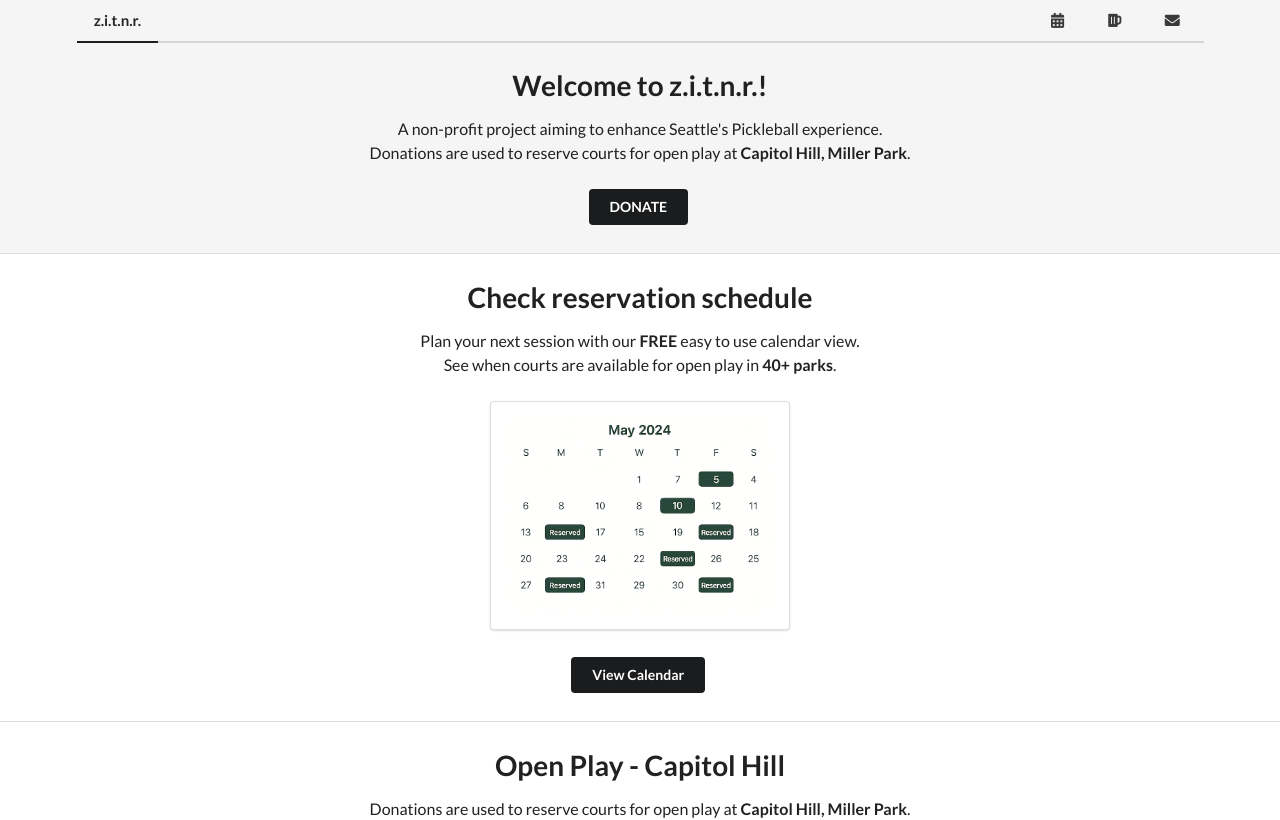
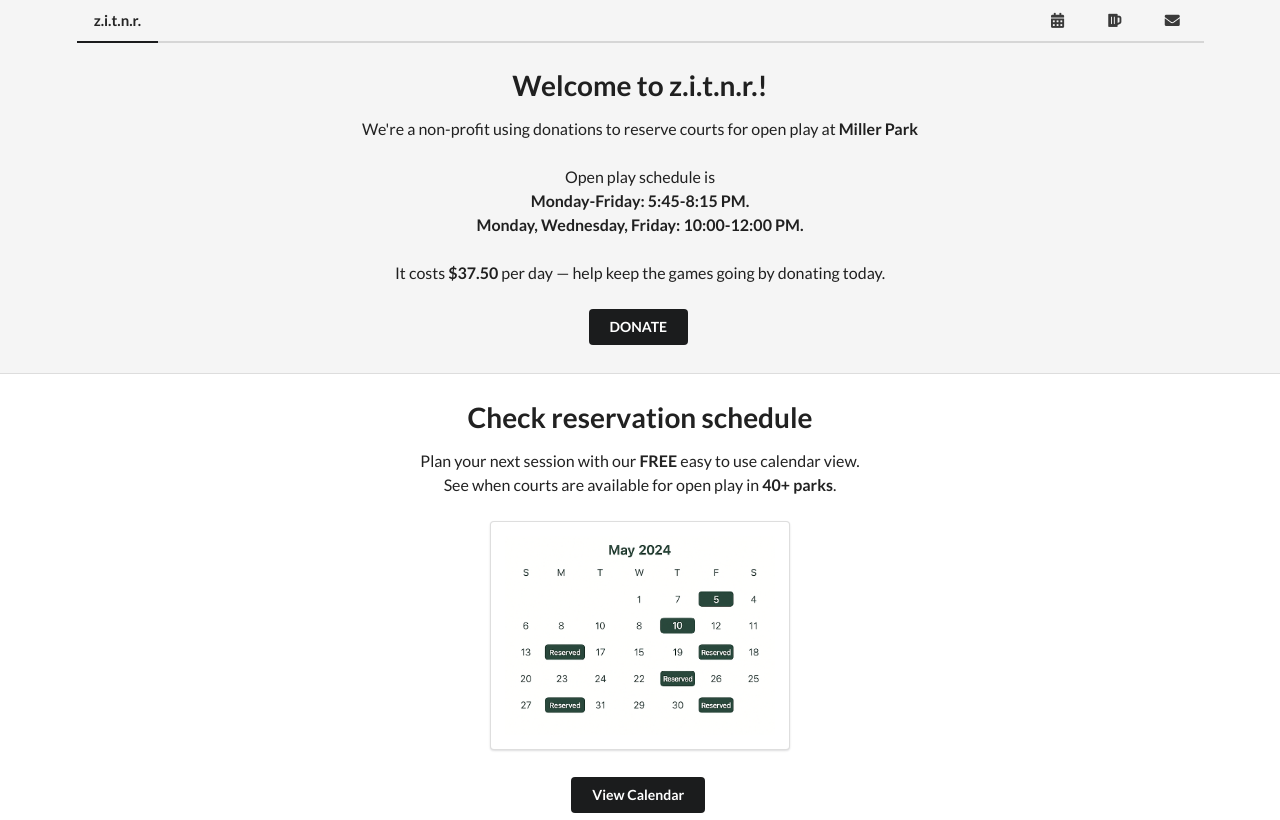
Before and after one commit to doboy/zitnr, a React app: page / in a window 1280 px wide. Shown: the top 820 px of the page. Built offline with nearby package versions, Linux system fonts and the light colour scheme; no server answers; the database is empty.

Commit message:
update homepage and donate tab

```diff
--- a/src/components/DonateTab.tsx
+++ b/src/components/DonateTab.tsx
@@ -54,6 +54,11 @@ export const DonateTab = ({
         </div>
       </h2>
       <BalanceWarningMessage totalCost={totalCost} totalDonations={totalDonations} handlePageChange={handlePageChange}/>
+
+      <h2 className="ui center aligned text container">
+        Reservation costs <strong>$37.50</strong> per day — help keep the games going by donating today.
+      </h2>
+
       <div className={classnames("ui center aligned very basic segment")}>
         <a href={link} className="ui primary button">
           Donate via Venmo
--- a/src/components/HomeTab.tsx
+++ b/src/components/HomeTab.tsx
@@ -14,8 +14,11 @@ export const HomeTab = ({ handlePageChange }: { handlePageChange: HandlePageChan
             Welcome to z.i.t.n.r.!
           </h1>
           <div>
-            A non-profit project aiming to enhance Seattle's Pickleball experience. <br />
-            Donations are used to reserve courts for open play at <strong>Capitol Hill, Miller Park</strong>.
+            We're a non-profit using donations to reserve courts for open play at <strong>Miller Park</strong><br /><br/>
+            Open play schedule is <br/>
+            <strong>Monday-Friday: 5:45-8:15 PM.</strong><br />
+            <strong>Monday, Wednesday, Friday: 10:00-12:00 PM.</strong><br /><br/>
+            It costs <strong>$37.50</strong> per day — help keep the games going by donating today.
           </div>
           <br />
           <button onClick={() => handlePageChange("#donate")} className="ui black button">DONATE</button>
```
